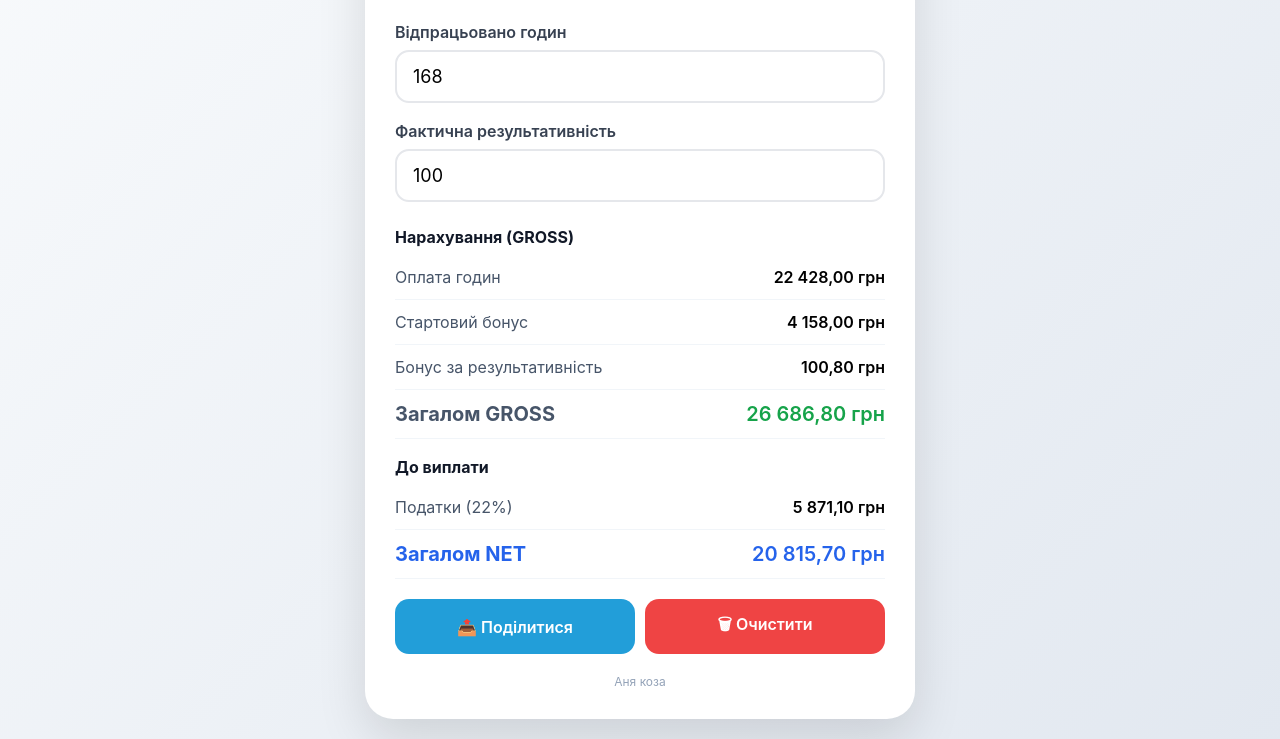
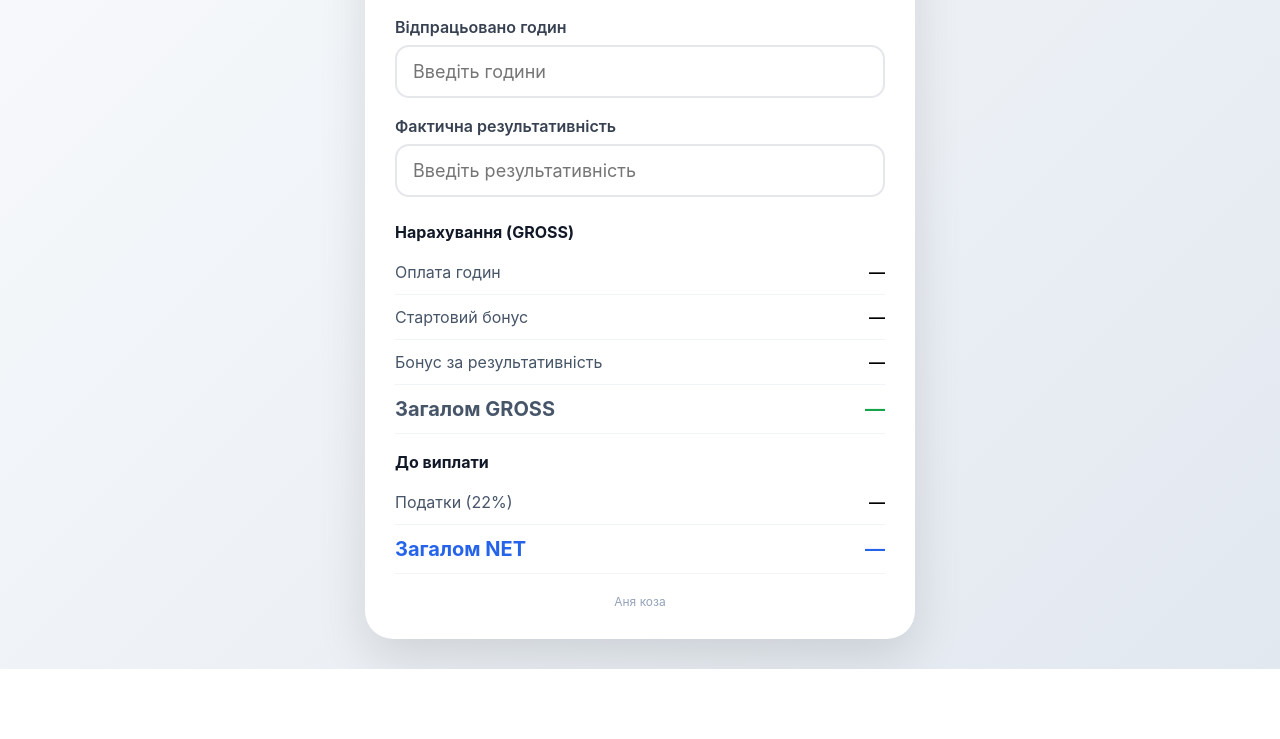
Before and after one commit to perevershnik/zp2, a plain HTML site: page index.html in a window 1280 px wide. Shown: the part 131-870 px from the top of the page. After the commit the page ends 800 px from the top, so only its background shows below. Drawn offline with Linux system fonts and the light colour scheme.

Commit message:
Update index.html

```diff
--- a/index.html
+++ b/index.html
@@ -31,23 +31,11 @@ body{
     border-radius:28px;
     padding:30px;
     box-shadow:0 20px 50px rgba(0,0,0,.12);
-    animation:fade .4s ease;
-}
-
-@keyframes fade{
-    from{
-        opacity:0;
-        transform:translateY(15px);
-    }
-    to{
-        opacity:1;
-        transform:translateY(0);
-    }
 }
 
 h1{
     text-align:center;
-    margin-bottom:25px;
+    margin-bottom:10px;
     color:#111827;
     font-size:30px;
 }
@@ -121,37 +109,6 @@ input:focus{
     color:#2563eb !important;
 }
 
-.buttons{
-    display:flex;
-    gap:10px;
-    margin-top:20px;
-}
-
-button{
-    flex:1;
-    border:none;
-    border-radius:14px;
-    padding:14px;
-    font-size:16px;
-    font-weight:600;
-    cursor:pointer;
-    transition:.2s;
-}
-
-.share{
-    background:#229ED9;
-    color:white;
-}
-
-.clear{
-    background:#ef4444;
-    color:white;
-}
-
-button:hover{
-    transform:translateY(-2px);
-}
-
 .footer{
     text-align:center;
     margin-top:20px;
@@ -165,18 +122,19 @@ button:hover{
 <div class="card">
 
 <h1>💰 Калькулятор зарплати</h1>
+
 <div class="subtitle">
 Розрахунок зарплати GROSS та NET
 </div>
 
 <div class="input-group">
 <label>Відпрацьовано годин</label>
-<input type="number" id="hours" min="0" value="168">
+<input type="number" id="hours" min="0" placeholder="Введіть години">
 </div>
 
 <div class="input-group">
 <label>Фактична результативність</label>
-<input type="number" id="productivity" min="0" value="100">
+<input type="number" id="productivity" min="0" placeholder="Введіть результативність">
 </div>
 
 <div class="result">
@@ -185,46 +143,36 @@ button:hover{
 
 <div class="row">
 <span>Оплата годин</span>
-<span id="hoursPay">0 грн</span>
+<span id="hoursPay">—</span>
 </div>
 
 <div class="row">
 <span>Стартовий бонус</span>
-<span id="startBonus">0 грн</span>
+<span id="startBonus">—</span>
 </div>
 
 <div class="row">
 <span>Бонус за результативність</span>
-<span id="resultBonus">0 грн</span>
+<span id="resultBonus">—</span>
 </div>
 
 <div class="row total">
 <span>Загалом GROSS</span>
-<span id="grossTotal">0 грн</span>
+<span id="grossTotal">—</span>
 </div>
 
 <div class="section-title">До виплати</div>
 
 <div class="row">
 <span>Податки (22%)</span>
-<span id="taxes">0 грн</span>
+<span id="taxes">—</span>
 </div>
 
 <div class="row total">
 <span class="net">Загалом NET</span>
-<span class="net" id="netTotal">0 грн</span>
+<span class="net" id="netTotal">—</span>
 </div>
 
-</div>
-
-<div class="buttons">
-<button class="share" onclick="shareTelegram()">
-📤 Поділитися
-</button>
-
-<button class="clear" onclick="clearData()">
-🗑 Очистити
-</button>
 </div>
 
 <div class="footer">
@@ -260,14 +208,26 @@ function formatMoney(value){
 
 function calculate(){
 
-    const hours =
-        Number(document.getElementById('hours').value) || 0;
+    const hoursInput =
+        document.getElementById('hours').value;
 
-    const productivity =
-        Number(document.getElementById('productivity').value) || 0;
+    const productivityInput =
+        document.getElementById('productivity').value;
 
-    localStorage.setItem('hours',hours);
-    localStorage.setItem('productivity',productivity);
+    if(hoursInput === '' || productivityInput === ''){
+
+        document.getElementById('hoursPay').textContent = '—';
+        document.getElementById('startBonus').textContent = '—';
+        document.getElementById('resultBonus').textContent = '—';
+        document.getElementById('grossTotal').textContent = '—';
+        document.getElementById('taxes').textContent = '—';
+        document.getElementById('netTotal').textContent = '—';
+
+        return;
+    }
+
+    const hours = Number(hoursInput);
+    const productivity = Number(productivityInput);
 
     const hoursPay =
         hours * HOURLY_RATE;
@@ -315,57 +275,13 @@ function calculate(){
         formatMoney(net);
 }
 
-function shareTelegram(){
-
-    const text =
-`💰 Розрахунок зарплати
-
-Годин: ${document.getElementById('hours').value}
-Результативність: ${document.getElementById('productivity').value}
-
-GROSS: ${document.getElementById('grossTotal').textContent}
-NET: ${document.getElementById('netTotal').textContent}`;
-
-    window.open(
-        'https://t.me/share/url?text=' +
-        encodeURIComponent(text),
-        '_blank'
-    );
-}
-
-function clearData(){
-
-    document.getElementById('hours').value = '';
-    document.getElementById('productivity').value = '';
-
-    localStorage.removeItem('hours');
-    localStorage.removeItem('productivity');
-
-    calculate();
-}
-
 document.getElementById('hours')
-.addEventListener('input',calculate);
+.addEventListener('input', calculate);
 
 document.getElementById('productivity')
-.addEventListener('input',calculate);
+.addEventListener('input', calculate);
 
-window.onload = () => {
-
-    const savedHours =
-        localStorage.getItem('hours');
-
-    const savedProductivity =
-        localStorage.getItem('productivity');
-
-    if(savedHours !== null)
-        document.getElementById('hours').value = savedHours;
-
-    if(savedProductivity !== null)
-        document.getElementById('productivity').value = savedProductivity;
-
-    calculate();
-};
+window.onload = calculate;
 
 </script>
 
```
